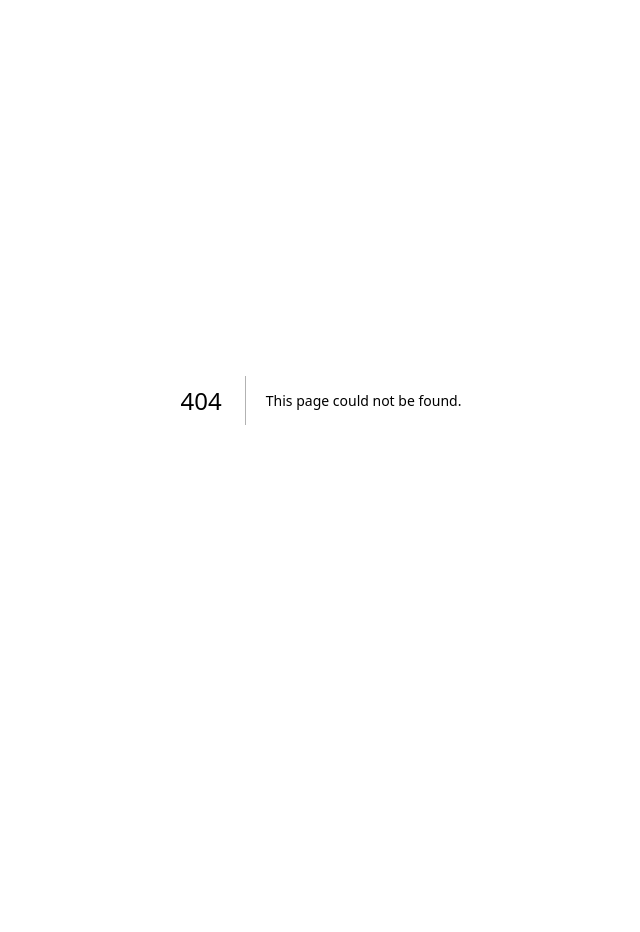
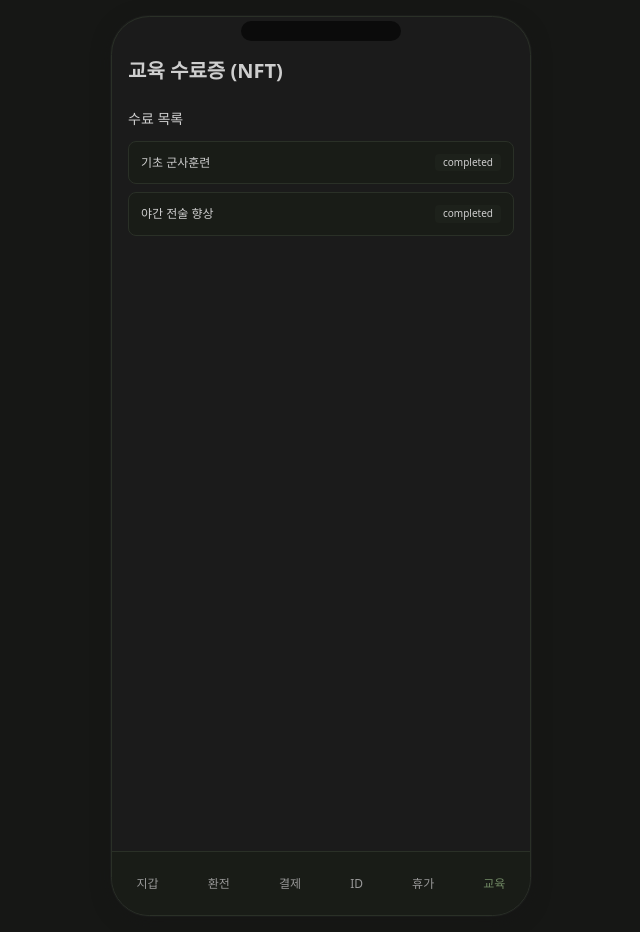
Before and after one commit to yun-sangho/commando, a Next.js app: page /wallet/training in a window 1280 px wide. Before the commit this address had no page. Shown: the whole page, without its empty margins (319-959 px from the left). Before the commit the page ends 800 px from the top, so only its background shows below. Built offline with nearby package versions, Linux system fonts and the light colour scheme.

Commit message:
feat: add training page and state management for training records

```diff
--- a/app/_components/bottom-bar.tsx
+++ b/app/_components/bottom-bar.tsx
@@ -7,7 +7,8 @@ const items = [
   { href: '/wallet/convert', label: '환전' },
   { href: '/wallet/qr', label: '결제' },
   { href: '/wallet/id', label: 'ID' },
-  { href: '/wallet/voucher', label: '휴가' }
+  { href: '/wallet/voucher', label: '휴가' },
+  { href: '/wallet/training', label: '교육' }
 ];
 
 export function BottomBar() {
--- /dev/null
+++ b/app/wallet/training/page.tsx
@@ -0,0 +1,67 @@
+"use client";
+import { useTrainingStore } from '@/state/training.store';
+import { useState } from 'react';
+
+export default function TrainingPage() {
+  const records = useTrainingStore(s => s.records);
+  const mintTraining = useTrainingStore(s => s.mintTraining);
+  const revokeTraining = useTrainingStore(s => s.revokeTraining);
+  const [form, setForm] = useState({ title: '', level: '기초', hours: 0, institution: '', instructor: '', completedDate: '' });
+  const [expanded, setExpanded] = useState<string | null>(null);
+
+  function submit(e: React.FormEvent){
+    e.preventDefault();
+    if(!form.title || !form.completedDate) return;
+    mintTraining(form as any);
+    setForm({ title: '', level: '기초', hours: 0, institution: '', instructor: '', completedDate: '' });
+  }
+
+  return (
+    <div className="p-4 space-y-6">
+      <h1 className="text-xl font-semibold">교육 수료증 (NFT)</h1>
+      <section className="space-y-3">
+        <h2 className="text-sm font-medium">수료 목록</h2>
+        <ul className="space-y-2 text-xs">
+          {records.map(r => (
+            <li key={r.id} className="border rounded-md bg-card p-3 space-y-2">
+              <div className="flex items-center justify-between">
+                <button onClick={()=> setExpanded(e=> e===r.id ? null : r.id)} className="text-left flex-1 font-medium truncate pr-2">{r.title}</button>
+                <span className="text-[10px] px-2 py-0.5 rounded bg-secondary text-secondary-foreground">{r.status}</span>
+              </div>
+              {expanded===r.id && (
+                <div className="space-y-2 animate-in fade-in">
+                  <div className="grid grid-cols-2 gap-x-4 gap-y-1">
+                    <Field label="레벨" value={r.level} />
+                    <Field label="수료일" value={r.completedDate} />
+                    <Field label="시간" value={`${r.hours}h`} />
+                    {r.institution && <Field label="기관" value={r.institution} />}
+                    {r.instructor && <Field label="교관" value={r.instructor} />}
+                    <Field label="토큰" value={r.nft.tokenId} />
+                  </div>
+                  <div className="space-y-1">
+                    <div className="text-[10px] font-medium">Fingerprint</div>
+                    <div className="font-mono text-[10px] break-all p-2 rounded bg-background border">{r.nft.fingerprint}</div>
+                  </div>
+                  <div className="space-y-1">
+                    <div className="text-[10px] font-medium">Tx Hash</div>
+                    <div className="font-mono text-[10px] break-all p-2 rounded bg-background border">{r.nft.txHash}</div>
+                  </div>
+                </div>
+              )}
+            </li>
+          ))}
+          {records.length===0 && <li className="text-xs text-muted-foreground">수료 데이터 없음</li>}
+        </ul>
+      </section>
+    </div>
+  );
+}
+
+function Field({ label, value }: { label: string; value: React.ReactNode }) {
+  return (
+    <div className="flex text-[11px]">
+      <div className="w-14 text-muted-foreground shrink-0">{label}</div>
+      <div className="flex-1 break-words font-medium">{value}</div>
+    </div>
+  );
+}
--- a/app/wallet/wallet-dashboard.tsx
+++ b/app/wallet/wallet-dashboard.tsx
@@ -13,7 +13,6 @@ export default function WalletDashboard() {
     <div className="p-4 space-y-6">
       <header className="space-y-2">
         <h1 className="text-xl font-semibold">지갑</h1>
-        <p className="text-sm text-muted-foreground">Commando Coin & KRW 요약</p>
       </header>
       <section className="grid grid-cols-2 gap-3">
         <div className="rounded-xl bg-card p-4 shadow-sm border">
@@ -25,7 +24,7 @@ export default function WalletDashboard() {
           <p className="text-2xl font-bold tracking-tight">{format(wallet.krw)}</p>
         </div>
       </section>
-      <section className="grid grid-cols-4 gap-2 text-xs">
+      <section className="grid grid-cols-3 gap-2 text-xs">
         <Link href="/wallet/convert" className="h-16 rounded-md bg-secondary text-secondary-foreground flex flex-col items-center justify-center gap-1">
           <span>전환</span>
         </Link>
@@ -36,7 +35,13 @@ export default function WalletDashboard() {
           <span>내역</span>
         </Link>
         <Link href="/wallet/voucher" className="h-16 rounded-md bg-secondary text-secondary-foreground flex flex-col items-center justify-center gap-1">
-          <span>후급증</span>
+          <span>휴가</span>
+        </Link>
+        <Link href="/wallet/id" className="h-16 rounded-md bg-secondary text-secondary-foreground flex flex-col items-center justify-center gap-1">
+          <span>ID</span>
+        </Link>
+        <Link href="/wallet/training" className="h-16 rounded-md bg-secondary text-secondary-foreground flex flex-col items-center justify-center gap-1">
+          <span>교육</span>
         </Link>
       </section>
       <section>
--- /dev/null
+++ b/state/training.store.ts
@@ -0,0 +1,69 @@
+"use client";
+import { create } from 'zustand';
+import { persist } from 'zustand/middleware';
+import { nanoid } from 'nanoid';
+
+export type TrainingLevel = '기초' | '심화' | '전문' | '특수';
+export type TrainingStatus = 'completed' | 'revoked';
+
+export interface TrainingNFTMeta {
+  tokenId: string;
+  contract: string;
+  chainId: number;
+  issuedAt: number;
+  txHash: string;
+  metadataCid: string;
+  fingerprint: string;
+}
+
+export interface TrainingRecord {
+  id: string;
+  title: string;
+  level: TrainingLevel;
+  hours: number;
+  institution?: string;
+  instructor?: string;
+  completedDate: string; // yyyy-mm-dd
+  status: TrainingStatus;
+  nft: TrainingNFTMeta;
+}
+
+interface TrainingState {
+  records: TrainingRecord[];
+  mintTraining: (data: Omit<TrainingRecord, 'id' | 'status' | 'nft'>) => void;
+  revokeTraining: (id: string) => void;
+}
+
+function b64(str: string) {
+  if (typeof window === 'undefined') return Buffer.from(str,'utf-8').toString('base64');
+  return btoa(unescape(encodeURIComponent(str)));
+}
+
+export const useTrainingStore = create<TrainingState>()(persist((set) => ({
+  records: [
+    (() => {
+      const base = { title: '기초 군사훈련', level: '기초' as TrainingLevel, hours: 120, institution: '훈련소', instructor: '교관A', completedDate: new Date(Date.now()-30*24*60*60*1000).toISOString().slice(0,10) };
+      const tokenId = Math.floor(Math.random()*1e9).toString(16);
+      const fingerprint = b64(`${base.title}|${base.level}|${base.completedDate}`);
+      return { id: nanoid(), status: 'completed' as TrainingStatus, nft: { tokenId, contract: '0xTRAINING00000000000000000000000000000001', chainId: 7777, issuedAt: Date.now()-30*24*60*60*1000, txHash: '0x' + nanoid(32), metadataCid: 'bafy-' + nanoid(10), fingerprint }, ...base };
+    })(),
+    (() => {
+      const base = { title: '야간 전술 향상', level: '심화' as TrainingLevel, hours: 40, institution: '교육대', instructor: '교관B', completedDate: new Date(Date.now()-10*24*60*60*1000).toISOString().slice(0,10) };
+      const tokenId = Math.floor(Math.random()*1e9).toString(16);
+      const fingerprint = b64(`${base.title}|${base.level}|${base.completedDate}`);
+      return { id: nanoid(), status: 'completed' as TrainingStatus, nft: { tokenId, contract: '0xTRAINING00000000000000000000000000000001', chainId: 7777, issuedAt: Date.now()-10*24*60*60*1000, txHash: '0x' + nanoid(32), metadataCid: 'bafy-' + nanoid(10), fingerprint }, ...base };
+    })(),
+  ],
+  mintTraining: (data) => {
+    const tokenId = Math.floor(Math.random()*1e9).toString(16);
+    const fingerprint = b64(`${data.title}|${data.level}|${data.completedDate}`);
+    const record: TrainingRecord = {
+      id: nanoid(),
+      status: 'completed',
+      nft: { tokenId, contract: '0xTRAINING00000000000000000000000000000001', chainId: 7777, issuedAt: Date.now(), txHash: '0x' + nanoid(32), metadataCid: 'bafy-' + nanoid(10), fingerprint },
+      ...data,
+    };
+    set(s => ({ records: [record, ...s.records] }));
+  },
+  revokeTraining: (id) => set(s => ({ records: s.records.map(r => r.id === id ? { ...r, status: 'revoked' } : r) }))
+}), { name: 'training-store' }));
```
